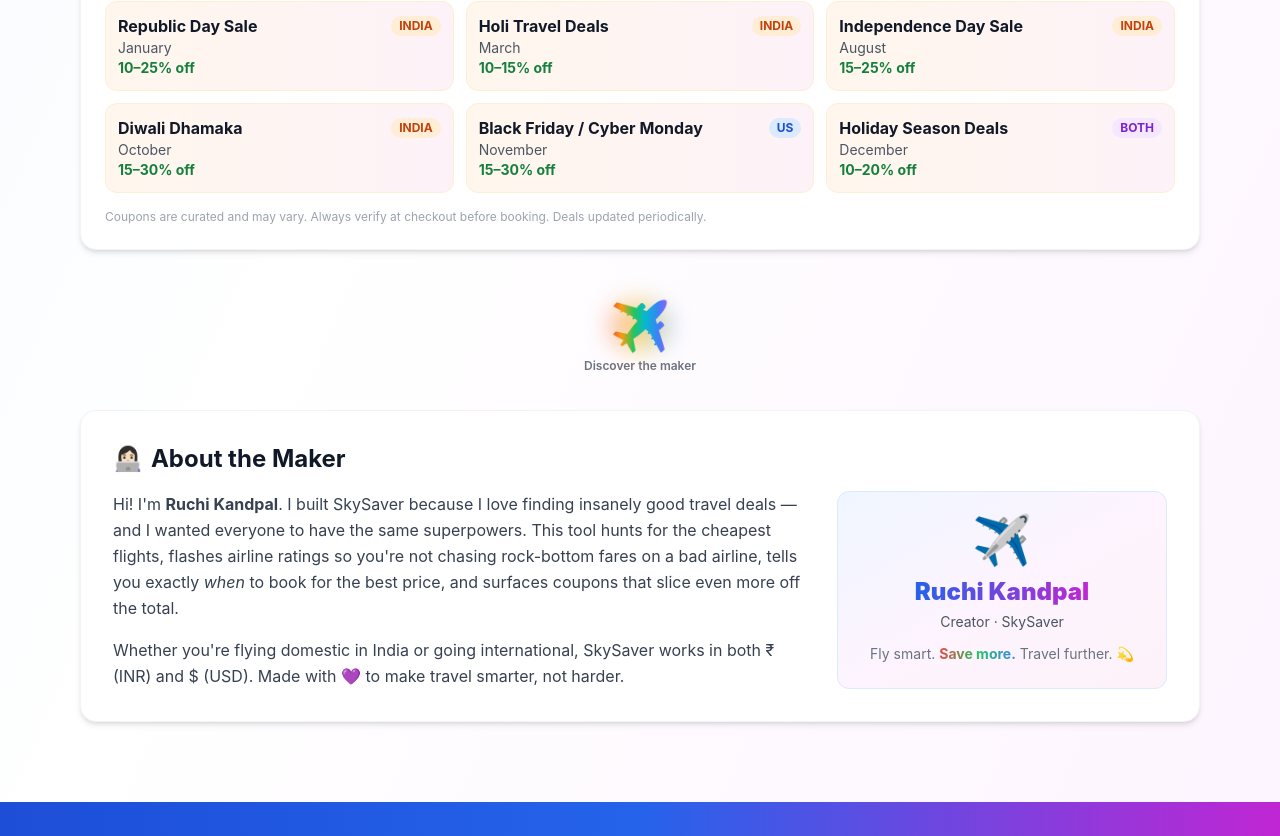
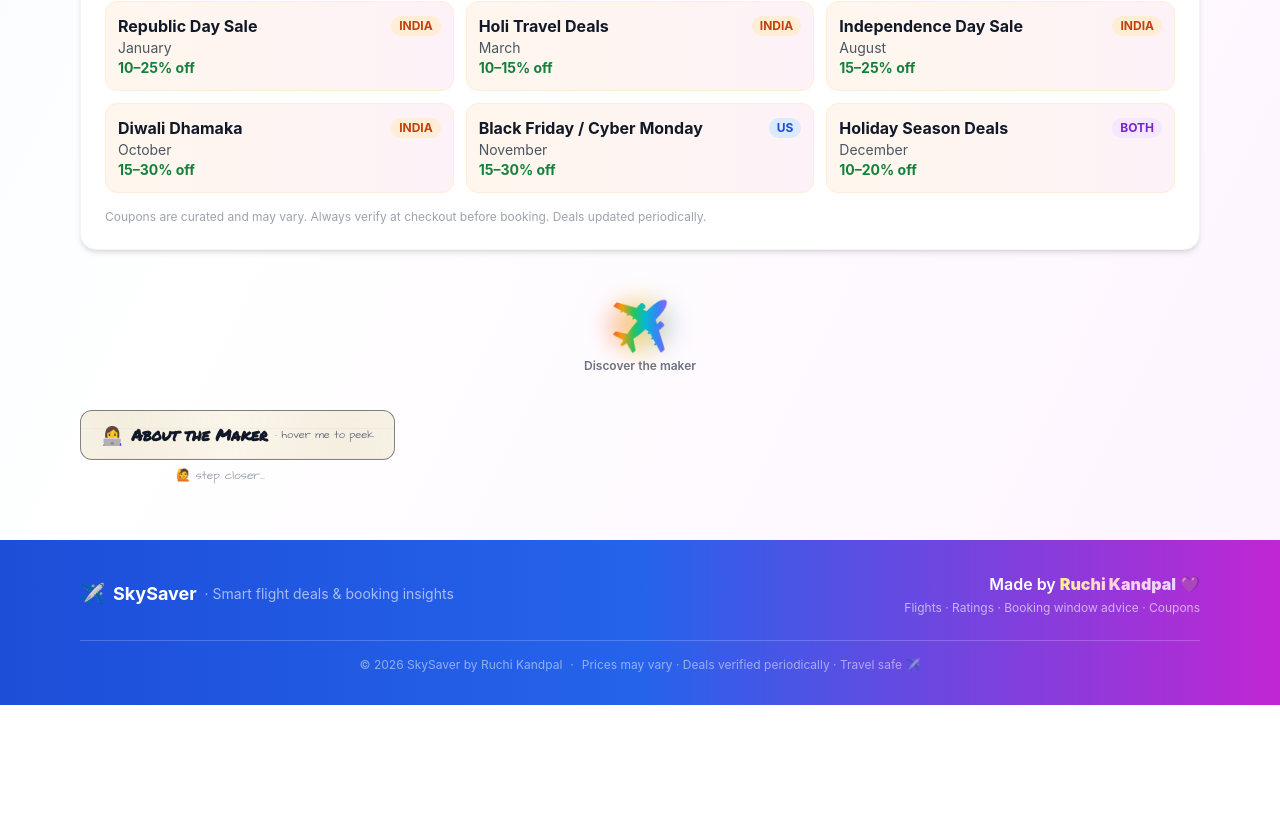
Before and after one commit to Ruch-code/flight-scanner, a React (Vite) app: page / in a window 1280 px wide. Shown: the part 1952-2788 px from the top of the page. After the commit the page ends 2657 px from the top, so only its background shows below. Built offline with nearby package versions, Linux system fonts and the light colour scheme.

Commit message:
Collapse About the Maker into a hover-to-please sketchbook tab

```diff
--- a/src/App.tsx
+++ b/src/App.tsx
@@ -3,6 +3,7 @@ import SearchForm from './components/SearchForm';
 import FlightResults from './components/FlightResults';
 import CouponPanel from './components/CouponPanel';
 import AboutMe from './components/AboutMe';
+import AboutMaker from './components/AboutMaker';
 import CurrencyToggle from './components/CurrencyToggle';
 import CursorCompanion from './components/CursorCompanion';
 import { useFlightSearch } from './hooks/useFlightSearch';
@@ -130,41 +131,8 @@ function App() {
           <AboutMe />
         </section>
 
-        {/* About section */}
-        <section id="about" className="mt-6 scroll-mt-20">
-          <div className="bg-white rounded-2xl shadow-md p-6 md:p-8 border border-gray-100">
-            <h3 className="text-2xl font-bold text-gray-900 mb-4 flex items-center gap-2">
-              <span>👩🏻‍💻</span> About the Maker
-            </h3>
-            <div className="grid grid-cols-1 md:grid-cols-3 gap-8">
-              <div className="md:col-span-2">
-                <p className="text-gray-700 leading-relaxed mb-4">
-                  Hi! I'm <strong>Ruchi Kandpal</strong>. I built SkySaver because I love finding
-                  insanely good travel deals — and I wanted everyone to have the same superpowers.
-                  This tool hunts for the cheapest flights, flashes airline ratings so you're not
-                  chasing rock-bottom fares on a bad airline, tells you exactly <em>when</em> to
-                  book for the best price, and surfaces coupons that slice even more off the total.
-                </p>
-                <p className="text-gray-700 leading-relaxed">
-                  Whether you're flying domestic in India or going international, SkySaver works in
-                  both ₹ (INR) and $ (USD). Made with 💜 to make travel smarter, not harder.
-                </p>
-              </div>
-              <div className="bg-gradient-to-br from-primary-50 via-accent-50 to-pink-50 rounded-xl p-6 border border-primary-100 flex flex-col items-center justify-center text-center">
-                <div className="text-5xl mb-3">✈️</div>
-                <div className="font-black text-2xl bg-clip-text text-transparent bg-gradient-to-r from-primary-600 to-accent-600">
-                  Ruchi Kandpal
-                </div>
-                <div className="text-sm text-gray-600 mt-1">Creator · SkySaver</div>
-                <div className="flex items-center gap-1 text-sm text-gray-500 mt-3">
-                  <span>Fly smart.</span>
-                  <span className="bg-clip-text text-transparent bg-gradient-to-r from-red-500 via-green-500 to-blue-500 font-bold">Save more.</span>
-                  <span>Travel further. 💫</span>
-                </div>
-              </div>
-            </div>
-          </div>
-        </section>
+        {/* About section (reveals on hover) */}
+        <AboutMaker />
       </main>
 
       {/* Footer */}
--- /dev/null
+++ b/src/components/AboutMaker.tsx
@@ -0,0 +1,58 @@
+export default function AboutMaker() {
+  return (
+    <section id="about" className="mt-6 scroll-mt-20 group">
+      <div className="relative">
+        <button
+          type="button"
+          tabIndex={0}
+          className="sketch-card paper px-5 py-2.5 font-marker font-bold text-gray-900 flex items-center gap-2 relative cursor-pointer"
+        >
+          <span className="text-lg">👩‍💻</span> About the Maker
+          <span className="text-[11px] text-gray-500 font-dood font-normal normal-case">· hover me to peek</span>
+        </button>
+        <span className="pointer-events-none absolute -bottom-6 left-24 font-dood text-xs text-gray-400 animate-pulse whitespace-nowrap">
+          🙋 step closer…
+        </span>
+
+        <div className="hidden group-hover:block group-focus-within:block absolute left-0 right-0 top-full mt-4 z-30">
+          <div className="sketch-card paper p-6 md:p-8 relative overflow-visible">
+            <span className="tape absolute -top-3 right-10 h-7 w-24 -rotate-2" aria-hidden="true" />
+
+            <h3 className="font-marker text-2xl font-bold text-gray-900 mb-4 flex items-center gap-2">
+              <span>👩‍💻</span> About the Maker
+              <span className="text-[11px] text-gray-400 font-dood font-normal normal-case">(pulling back the curtain)</span>
+            </h3>
+
+            <div className="grid grid-cols-1 md:grid-cols-3 gap-8">
+              <div className="md:col-span-2">
+                <p className="text-gray-700 leading-relaxed mb-4">
+                  Hi! I'm <strong>Ruchi Kandpal</strong>. I built SkySaver because I love finding
+                  insanely good travel deals — and I wanted everyone to have the same superpowers.
+                  This tool hunts for the cheapest flights, flashes airline ratings so you're not
+                  chasing rock-bottom fares on a bad airline, tells you exactly <em>when</em> to
+                  book for the best price, and surfaces coupons that slice even more off the total.
+                </p>
+                <p className="text-gray-700 leading-relaxed">
+                  Whether you're flying domestic in India or going international, SkySaver works in
+                  both ₹ (INR) and $ (USD). Made with 💜 to make travel smarter, not harder.
+                </p>
+              </div>
+              <div className="bg-gradient-to-br from-primary-50 via-accent-50 to-pink-50 rounded-xl p-6 border border-primary-100 flex flex-col items-center justify-center text-center">
+                <div className="text-5xl mb-3">✈️</div>
+                <div className="font-black text-2xl bg-clip-text text-transparent bg-gradient-to-r from-primary-600 to-accent-600">
+                  Ruchi Kandpal
+                </div>
+                <div className="text-sm text-gray-600 mt-1">Creator · SkySaver</div>
+                <div className="flex items-center gap-1 text-sm text-gray-500 mt-3">
+                  <span>Fly smart.</span>
+                  <span className="bg-clip-text text-transparent bg-gradient-to-r from-red-500 via-green-500 to-blue-500 font-bold">Save more.</span>
+                  <span>Travel further. 💫</span>
+                </div>
+              </div>
+            </div>
+          </div>
+        </div>
+      </div>
+    </section>
+  );
+}
```
